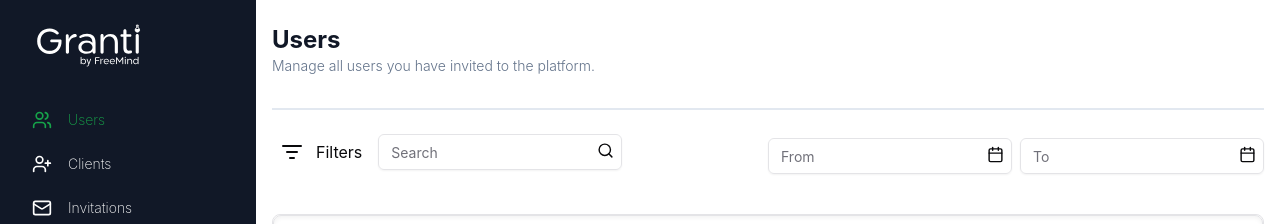
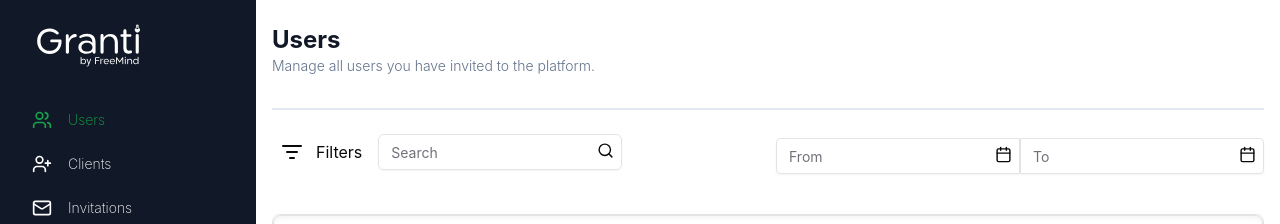
Before and after one commit to littlegod20/Freemind, a React (Vite) app: page / in a window 1280 px wide. Shown: the top 224 px of the page. Built offline with nearby package versions, Linux system fonts and the light colour scheme.

Commit message:
modified inputs component and filterCalendar component

```diff
--- a/src/components/Input.tsx
+++ /dev/null
@@ -1,59 +0,0 @@
-import { LucideIcon } from "lucide-react";
-import { useRef } from "react";
-
-export interface InputTypes {
-  placeholder: string;
-  onChange: (val: React.ChangeEvent<HTMLInputElement>) => void;
-  Icon?: LucideIcon;
-  rotate?: boolean;
-  className?: {
-    container?: string;
-    input?: string;
-    icon?: string;
-  };
-  disabled?: boolean;
-}
-
-const Input: React.FC<InputTypes> = ({
-  placeholder,
-  onChange,
-  Icon,
-  rotate,
-  className = {},
-  disabled = false,
-}) => {
-  const divRef = useRef<HTMLDivElement | null>(null);
-
-  // const handleFocus = () => {
-  //   if (divRef.current) {
-  //     divRef.current.focus();
-  //   }
-  // };
-
-  return (
-    <div
-      className={`border p-2  flex items-center focus:ring-1 focus:ring-dark-blue ${
-        className.container || ""
-      } ${disabled ? "opacity-50 cursor-not-allowed" : null}`}
-      ref={divRef}
-      tabIndex={0}
-    >
-      <input
-        placeholder={placeholder}
-        onChange={onChange}
-        className={`focus:outline-none ${className.input || ""}`}
-        // onClick={handleFocus}
-      />
-      {Icon ? (
-        <Icon
-          size={25}
-          className={`cursor-pointer text-slate-500 p-1 ${
-            rotate ? "rotate-90" : ""
-          } ${className.icon || ""}`}
-        />
-      ) : null}
-    </div>
-  );
-};
-
-export default Input;
--- a/src/components/Inputs.tsx
+++ b/src/components/Inputs.tsx
@@ -17,6 +17,7 @@ const Inputs: React.FC<InputsTypes> = ({
   type = "text",
   defaultSelect = true,
   Icon,
+  className,
 }) => {
   return (
     <>
@@ -29,12 +30,16 @@ const Inputs: React.FC<InputsTypes> = ({
       >
         {type === "text"
           ? data.slice(slice1, slice2).map((item, index) => (
-              <div key={index} className="relative">
+              <div key={index}>
                 <Label htmlFor={item.label} className="text-sm">
                   {item.label}
                 </Label>
                 <div className="relative">
-                  <Input id={item.label} placeholder={item.placeholder} />
+                  <Input
+                    id={item.label}
+                    placeholder={item.placeholder}
+                    className={`${className}`}
+                  />
                   {Icon ? (
                     <Icon size={33} className="absolute right-0 top-0 p-2" />
                   ) : null}
--- a/src/components/widgets/FilterCalendar.tsx
+++ b/src/components/widgets/FilterCalendar.tsx
@@ -4,18 +4,18 @@ import Inputs from "../Inputs";
 const FilterCalendar = () => {
   return (
     <>
-      <div className="flex flex-col items-start gap-2 hdx:flex-row pt-2">
+      <div className="flex flex-col items-start gap-2 hdx:gap-0 hdx:flex-row pt-2">
         <Inputs
           data={[{ placeholder: "From" }]}
           Icon={Calendar}
           // onChange={(e) => console.log(e.target.value)}
-          // className={{ container: "rounded md:rounded-r-none rounded-l" }}
+          className={"rounded hdx:rounded-r-none rounded-l"}
         />
         <Inputs
           data={[{ placeholder: "To" }]}
           Icon={Calendar}
           // onChange={(e) => console.log(e.target.value)}
-          // className={{ container: "rounded md:rounded-l-none rounded-r" }}
+          className={"rounded hdx:rounded-l-none rounded-r"}
         />
       </div>
     </>
--- a/src/utils/types.ts
+++ b/src/utils/types.ts
@@ -50,7 +50,8 @@ export interface InputsTypes {
   slice2?: number;
   type?: string;
   defaultSelect?: boolean;
-  Icon?:LucideIcon
+  Icon?: LucideIcon;
+  className?: string;
 }
 
 export interface DetailsTypes {
```
